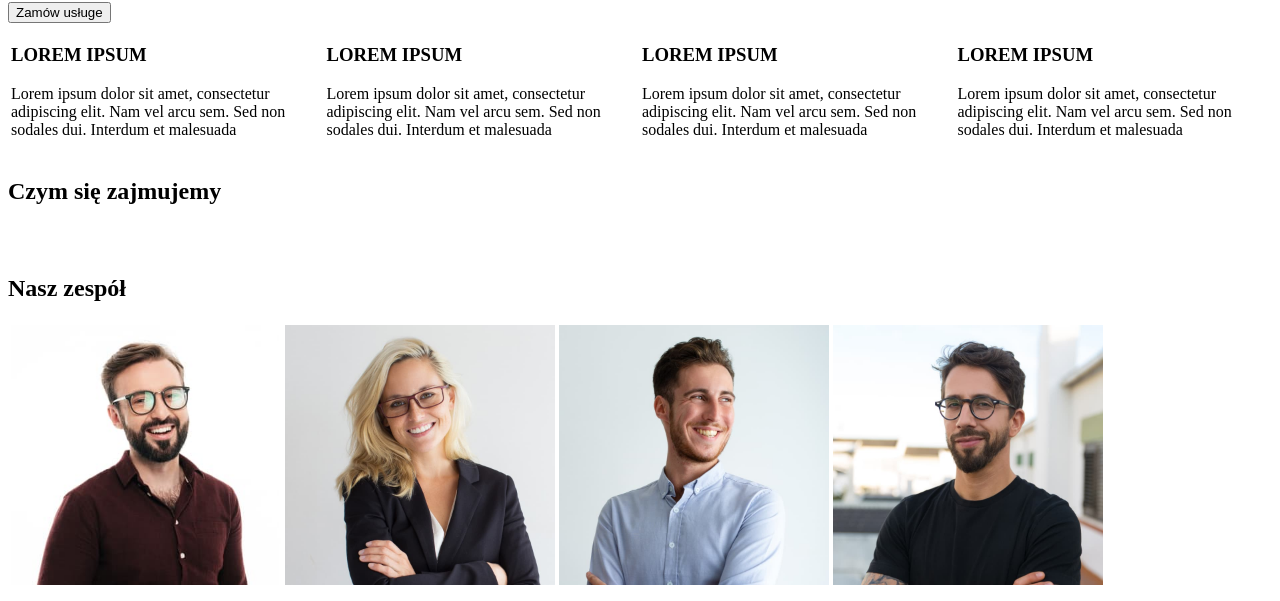
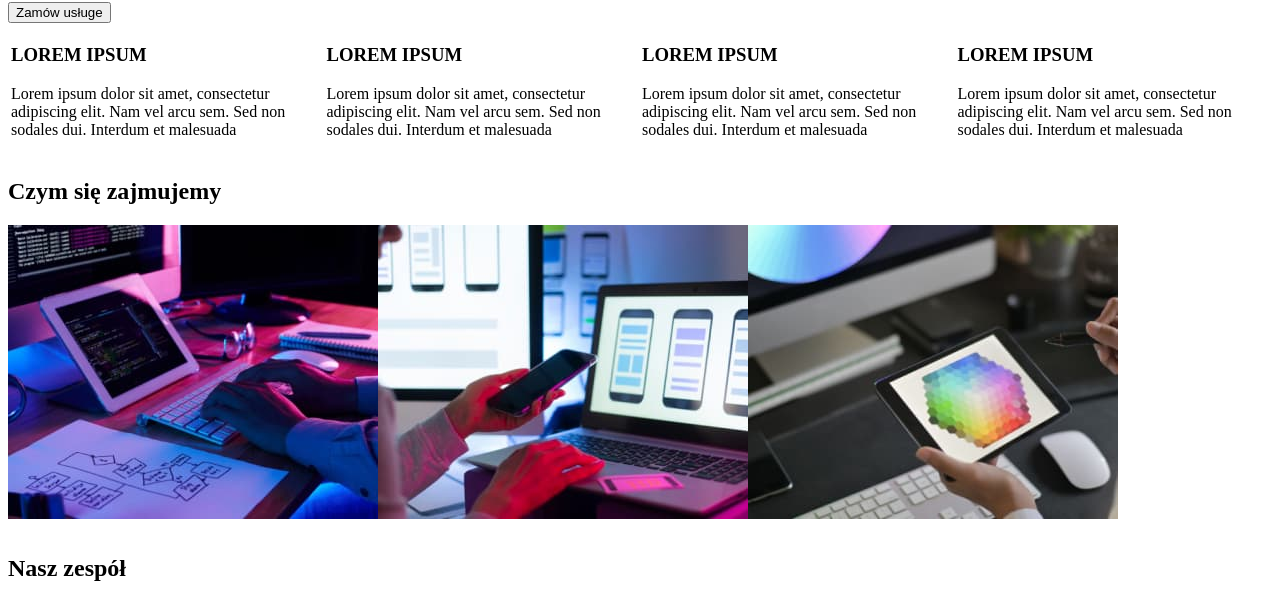
Before and after one commit to frbanka/goit-markup-hw-01, a plain HTML site: page index.html in a window 1280 px wide. Shown: the part 163-764 px from the top of the page. Drawn offline with Linux system fonts and the light colour scheme.

Commit message:
Update index.html

```diff
--- a/index.html
+++ b/index.html
@@ -43,9 +43,9 @@
     <h2>Czym się zajmujemy</h2>
     <table>
         <td>
-            <tr><img src="" alt=""></li>
-            <tr><img src="" alt=""></li>
-            <tr><img src="" alt=""></li>
+            <tr><img src="/images/image.jpg" width="370" height="294" alt="programming"></li>
+            <tr><img src="/images/image1.jpg" width="370" height="294" alt="mobile programming"></li>
+            <tr><img src="/images/image2.jpg" width="370" height="294" alt="style design"></li>
         </td>
     </table>
     <h2>Nasz zespół</h2>
```
